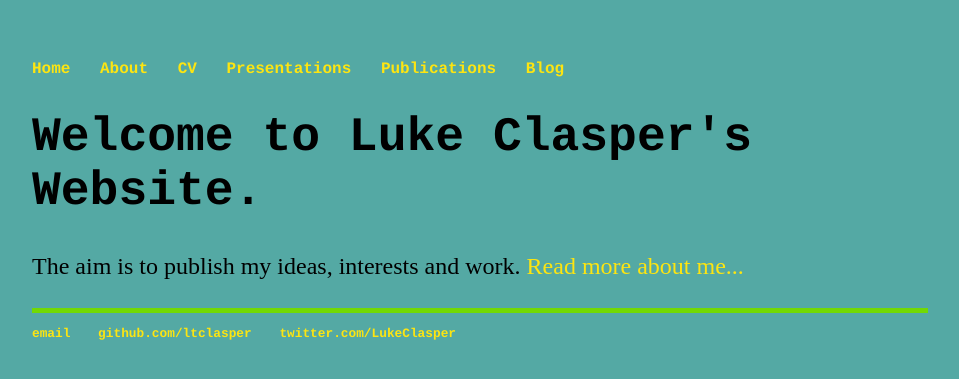
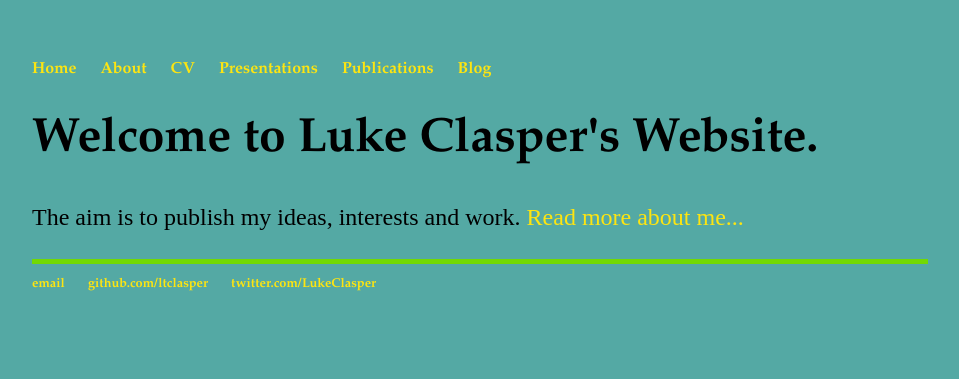
Before and after one commit to ltclasper/ltclasper.github.io, a Jekyll site: the page built from index.html, in a window 1280 px wide. Shown: the top 379 px of the page, without its empty margins (160-1119 px from the left). Built offline with Jekyll 4.4.1, drawn with Linux system fonts in a browser that asks for light colours.

Commit message:
Update main.css

```diff
--- a/css/main.css
+++ b/css/main.css
@@ -4,7 +4,7 @@ body {
     background-color: #54A9A4;
 }
 nav ul, footer ul {
-    font-family:'Courier';
+    font-family:'Palatino';
     padding: 0px;
     list-style: none;
     font-weight: bold;
@@ -22,7 +22,7 @@ a:hover {
 }
 h1 {
     font-size: 3em;
-    font-family:'Courier';
+    font-family:'Palatino';
 }
 p {
     font-size: 1.5em;
```
